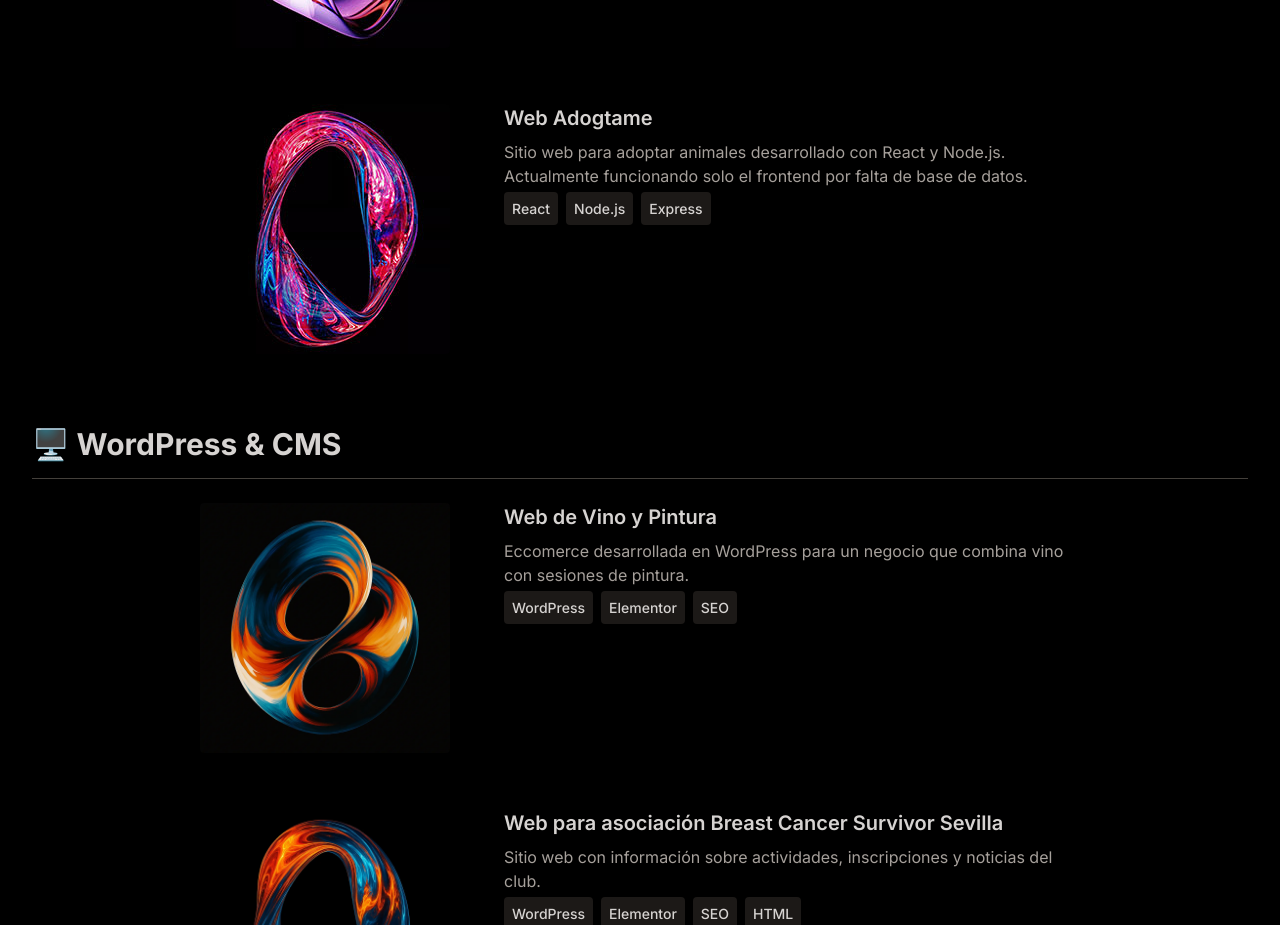
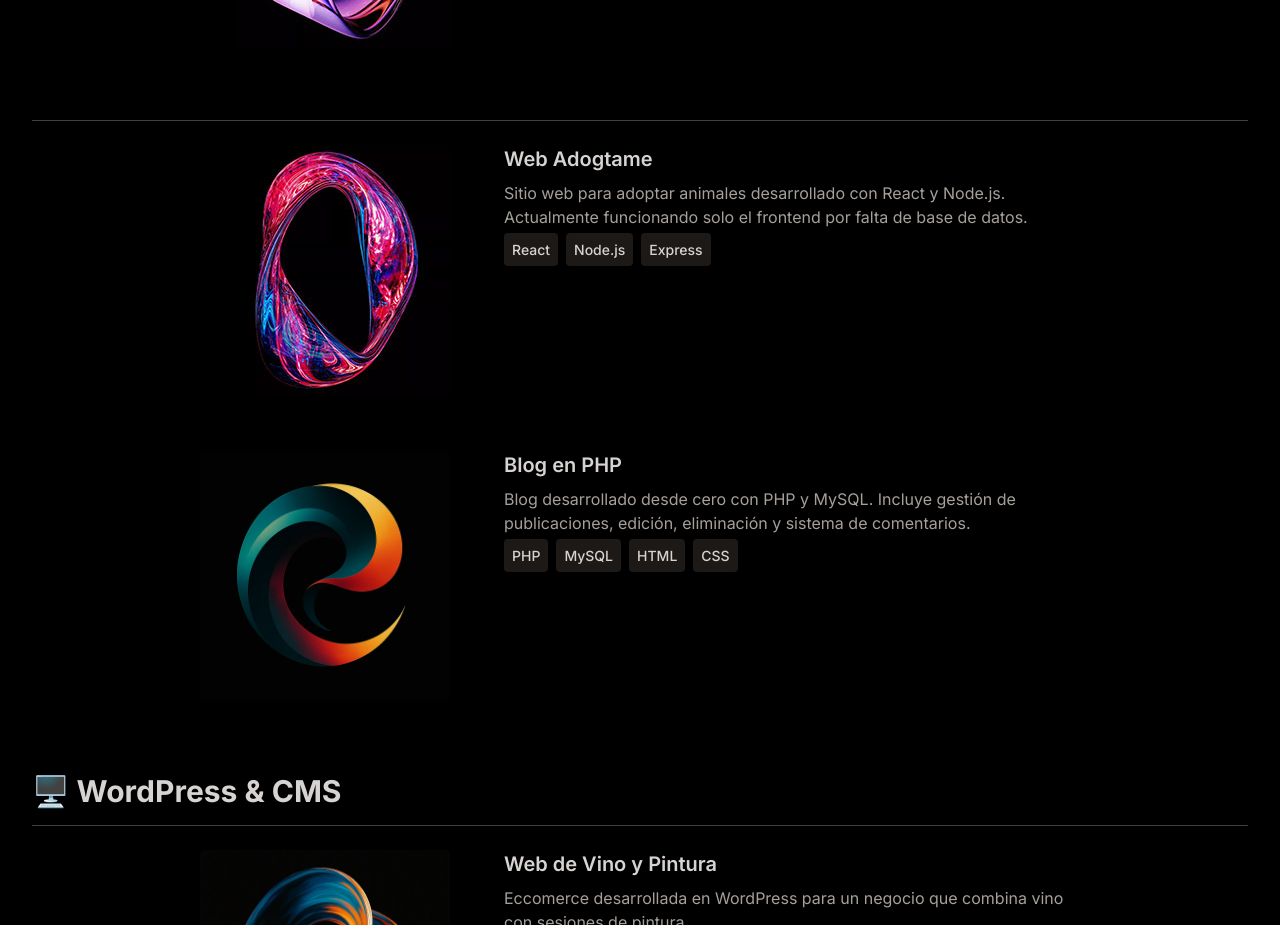
Before and after one commit to nereahm/porfolio, a React (Vite) app: page / in a window 1280 px wide. Shown: the part 2380-3305 px from the top of the page. Built offline with nearby package versions, Linux system fonts and the light colour scheme; the HTML template or start-up script is replaced by a standard one.

Commit message:
Add files via upload

```diff
--- a/src/constants/index.js
+++ b/src/constants/index.js
@@ -71,14 +71,23 @@ export const PROJECTS = {
       description: "Web sobre festivales de música creada con HTML,CSS y JavaScript",
       technologies: ["HTML", "CSS", "JavaScript"],
       url:"https://soundsafari-seven.vercel.app/"
-    },
+    }
+  ],
+    fullstack: [
     {
       title: "Web Adogtame",
       image: project4,
       description: "Sitio web para adoptar animales desarrollado con React y Node.js. Actualmente funcionando solo el frontend por falta de base de datos.",
       technologies: ["React", "Node.js", "Express"],
-      url:"https://react-proyecto-final-seven.vercel.app/"
+      url: "https://react-proyecto-final-seven.vercel.app/"
     },
+    {
+      title: "Blog en PHP",
+      image: project11,
+      description: "Blog desarrollado desde cero con PHP y MySQL. Incluye gestión de publicaciones, edición, eliminación y sistema de comentarios.",
+      technologies: ["PHP", "MySQL", "HTML", "CSS"],
+      url: 'https://github.com/nereahm/php',
+    }
   ],
 
   wordpress: [
```
